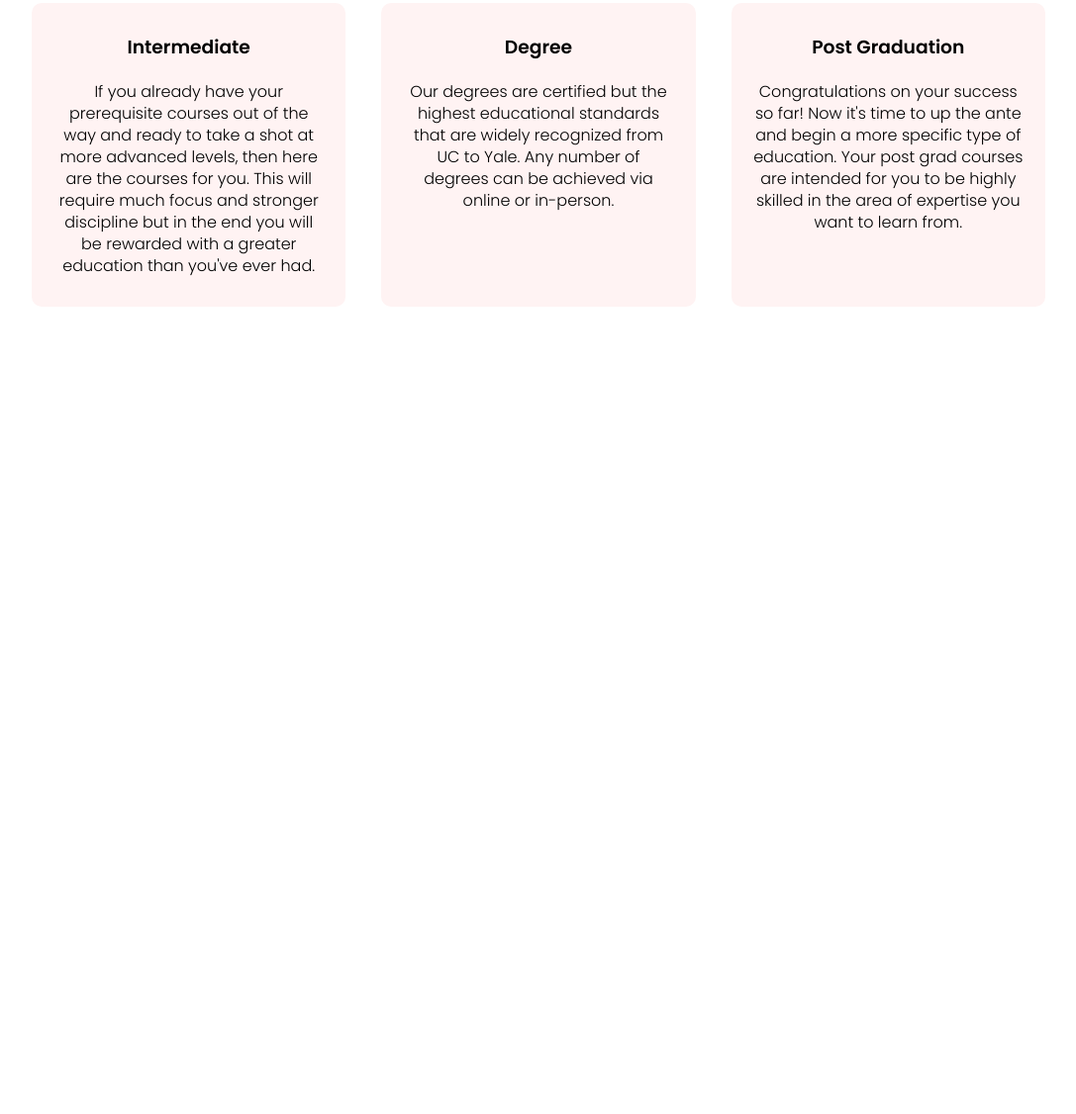
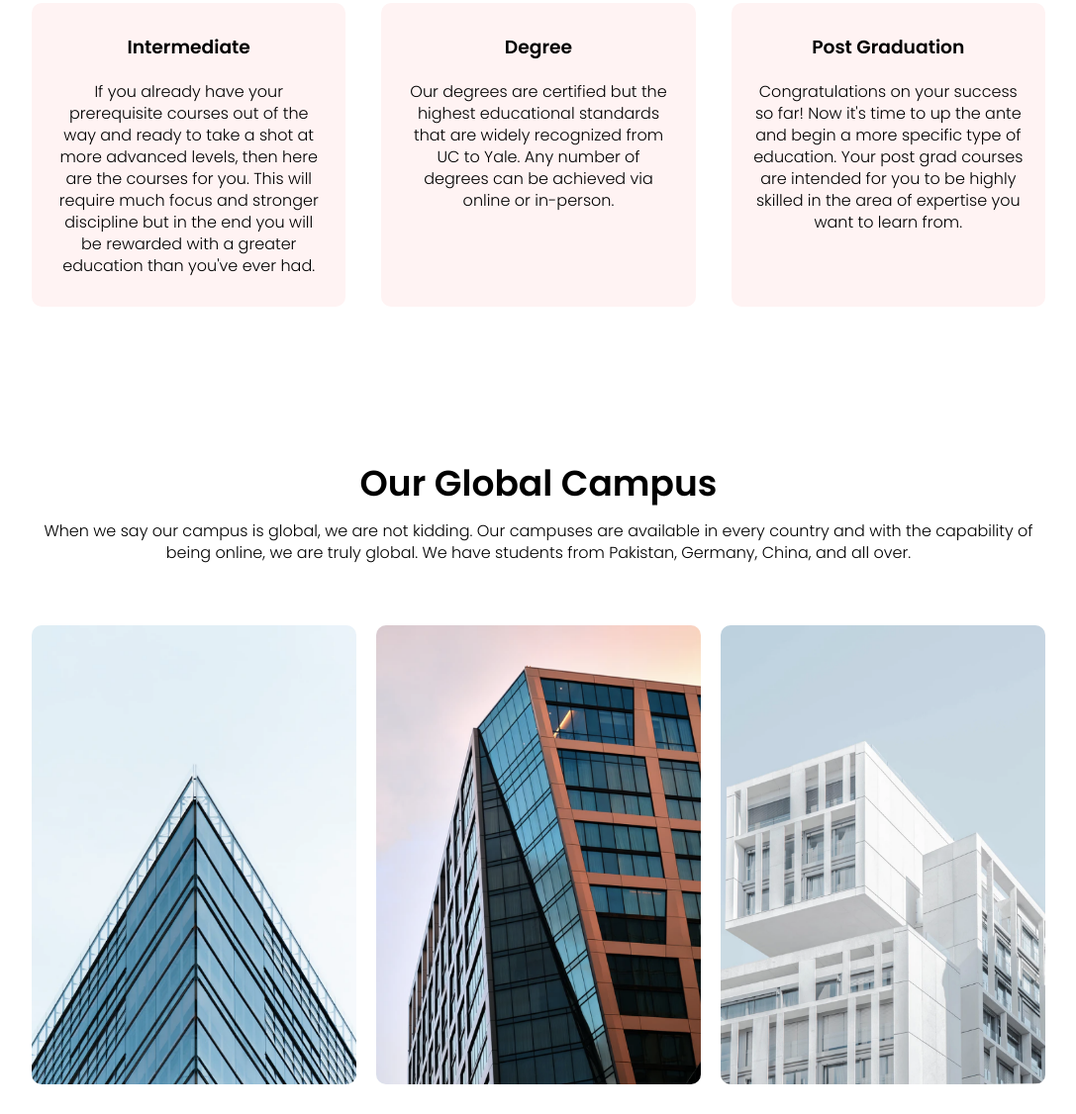
Before and after one commit to digitalinsightz/university-mock-website, a plain HTML site: page index.html in a window 1280 px wide. Shown: the part 1067-2193 px from the top of the page at 99% size, without its empty margins (96-1183 px from the left). Before the commit the page ends 1428 px from the top, so only its background shows below. Drawn offline with nearby package versions, Linux system fonts and the light colour scheme.

Commit message:
add campus html and css with layer transitions

```diff
--- a/index.html
+++ b/index.html
@@ -34,7 +34,7 @@
         </div>
     </header>
 
-<!-- Course -->
+<!-- Course Section -->
 <section class="course">
     <h1>Courses We Offer</h1>
     <p>We have a variety of courses to choose from: Technology, Web Development, Health, English, and a whole lot more. Whatever your path is, we most likely have it ready for you.</p>
@@ -53,14 +53,36 @@
             <p>Congratulations on your success so far! Now it's time to up the ante and begin a more specific type of education. Your post grad courses are intended for you to be highly skilled in the area of expertise you want to learn from.</p>
         </div>
     </div>
-
-
 </section>
 
 
 
+<!-- Campus Section -->
+<section class="campus">
+    <h1>Our Global Campus</h1>
+    <p>When we say our campus is global, we are not kidding. Our campuses are available in every country and with the capability of being online, we are truly global. We have students from Pakistan, Germany, China, and all over.</p>
+        <div class="row">
+            <div class="campus-col">
+                <img src="./resources/images/london.png" alt="london building view from the bottom">
+                <div class="layer">
+                    <h3>LONDON</h3>
+                </div>
+            </div>
+            <div class="campus-col">
+                <img src="./resources/images/newyork.png" alt="new york building view from the bottom">
+                <div class="layer">
+                    <h3>NEW YORK</h3>
+                </div>
+            </div>
+            <div class="campus-col">
+                <img src="./resources/images/washington.png" alt="washington building view from the bottom">
+                <div class="layer">
+                    <h3>WASHINGTON</h3>
+                </div>
+            </div>
+        </div>
 
-
+</section>
 
 
 
--- a/resources/css/style.css
+++ b/resources/css/style.css
@@ -185,3 +185,56 @@ h3 {
         font-size: 2rem;
     }
 }
+
+/* Campus Section */
+.campus {
+    width: 80%;
+    margin: auto;
+    text-align: center;
+    padding-top: 100px;
+}
+
+.campus-col {
+    flex-basis: 32%;
+    border-radius: 10px;
+    margin-bottom: 30px;
+    position: relative;
+    overflow: hidden;
+}
+
+.campus-col img {
+    width: 100%;
+    display: block;
+}
+
+.layer {
+    background: transparent;
+    height: 100%;
+    width: 100%;
+    position: absolute;
+    top: 0;
+    left: 0;
+    transition: 0.5s;
+}
+
+.layer:hover {
+    background: rgb(226, 0, 0, 0.7);
+}
+
+.layer h3 {
+    width: 100%;
+    font-weight: 500;
+    color: #fff;
+    font-size: 1.625rem;
+    bottom: 0;
+    left: 50%;
+    transform: translateX(-50%);
+    position: absolute;
+    opacity: 0;
+    transition: 0.5s;
+}
+
+.layer:hover h3 {
+    bottom: 49%;
+    opacity: 1;
+}
```
